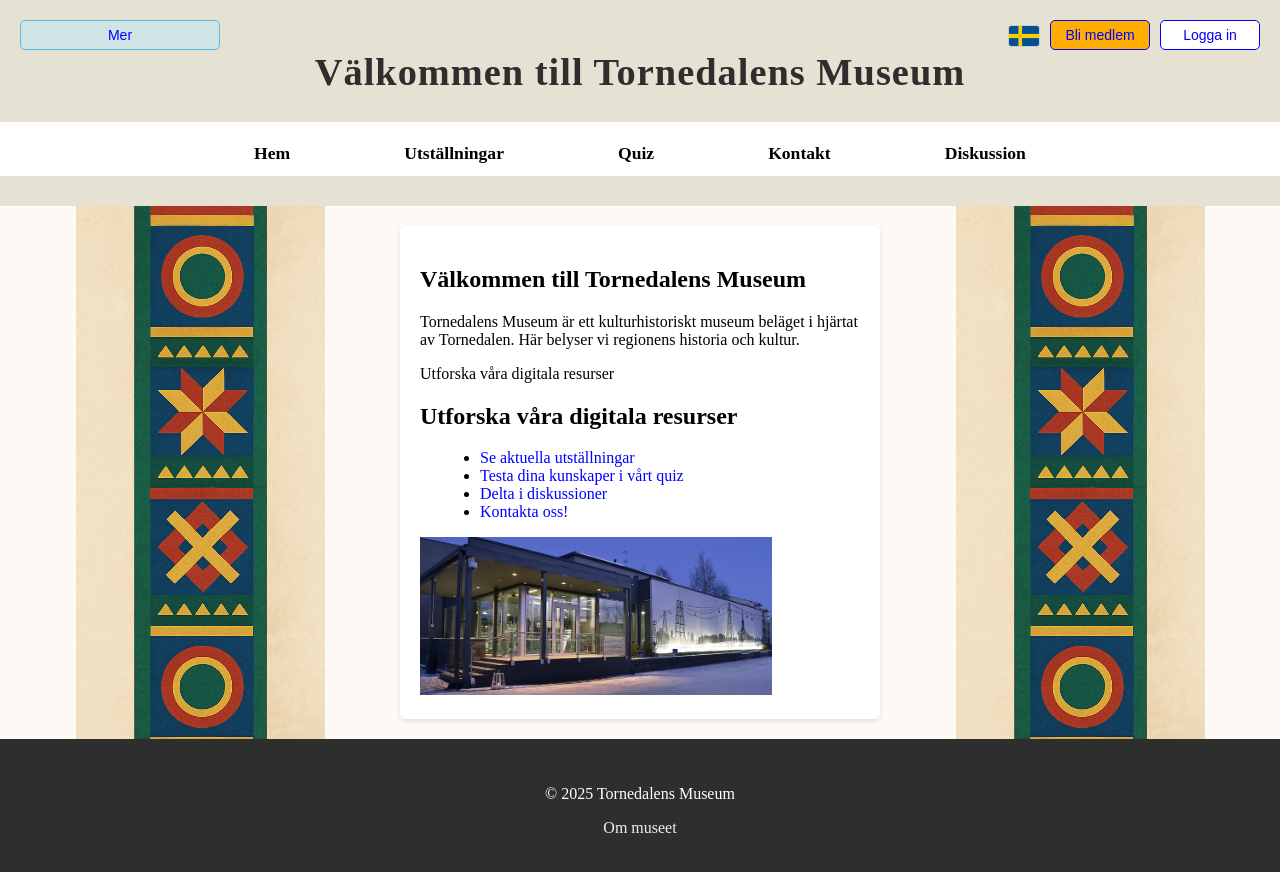
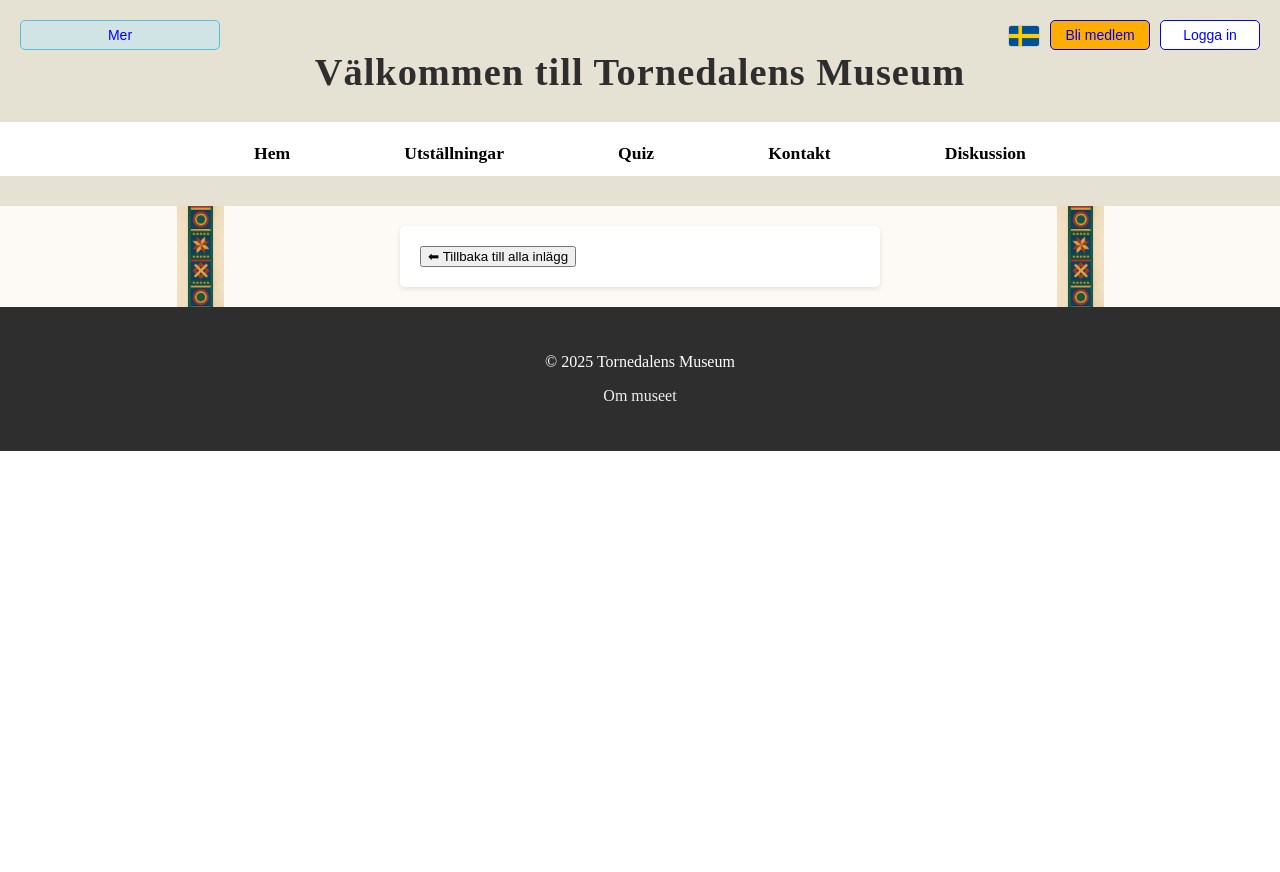
Before and after one commit to Gh0xy/tornedalen, an Angular app in the folder frontend/: page /reply-to-post in a window 1280 px wide. Before the commit this address led to /home. Shown: the top 872 px of the page. After the commit the page ends 800 px from the top, so only its background shows below. Built offline with nearby package versions, Linux system fonts and the light colour scheme.

Commit message:
Lagt till funktionalitet för att svara på inlägg via reply-to-discussion, ej färdigt

```diff
--- a/frontend/src/app/app.routes.ts
+++ b/frontend/src/app/app.routes.ts
@@ -27,6 +27,11 @@
       import('./pages/discussion/discussion.component').then((m) => m.DiscussionComponent),
   },
   {
+    path: 'reply-to-post',
+    loadComponent: () =>
+      import('./pages/reply-to-post/reply-to-post.component').then((m) => m.ReplyToPostComponent),
+  },
+  {
     path: 'exhibits',
     loadComponent: () =>
       import('./pages/exhibits/exhibits.component').then((m) => m.ExhibitsComponent),
--- a/frontend/src/app/pages/discussion/discussion.component.html
+++ b/frontend/src/app/pages/discussion/discussion.component.html
@@ -10,7 +10,10 @@
         <span class="author">{{ p.author }} </span>
         <span class="date">{{ p.date | date:'yyyy-MM-dd HH:mm' }}</span>
       </div>
-      <a [routerLink]="['/reply-to-post', p.id]" class="view-post-button">Visa inlägg</a>
+
+      <div class="view-post-button">
+      <button [routerLink]="['/reply-to-post', p.id]">Läs eller svara på inlägg</button>
+    </div>
     </li>
   </ul>
 
--- a/frontend/src/app/pages/reply-to-post/reply-to-post.component.html
+++ b/frontend/src/app/pages/reply-to-post/reply-to-post.component.html
@@ -1 +1,3 @@
-<p>reply-to-post works!</p>
+<button class="elegant-button" routerLink="/discussion">
+    ⬅ Tillbaka till alla inlägg
+  </button>
--- a/frontend/src/app/pages/reply-to-post/reply-to-post.component.ts
+++ b/frontend/src/app/pages/reply-to-post/reply-to-post.component.ts
@@ -1,11 +1,28 @@
-import { Component } from '@angular/core';
+import { Component, OnInit } from '@angular/core';
+import { Router, RouterModule } from '@angular/router';
+import { Post } from '../../models/post.model';
+import { PostService } from '../../services/post.service';
+import { FormsModule } from '@angular/forms';
+import { CommonModule } from '@angular/common';
+import { LanguageService } from '../../services/language.service';
+import { ActivatedRoute } from '@angular/router';
 
 @Component({
   selector: 'app-reply-to-post',
-  imports: [],
+  standalone: true,
+  imports: [RouterModule, FormsModule, CommonModule],
   templateUrl: './reply-to-post.component.html',
-  styleUrl: './reply-to-post.component.css'
+  styleUrls: ['./reply-to-post.component.css'] // ← rätt här!
 })
-export class ReplyToPostComponent {
 
+export class ReplyToPostComponent implements OnInit {
+
+  postId: string = '';
+
+  constructor(private route: ActivatedRoute) {}
+
+  ngOnInit() {
+    this.postId = this.route.snapshot.paramMap.get('id') || '';
+    // använd postId för att hämta inlägget
+  }
 }
```
